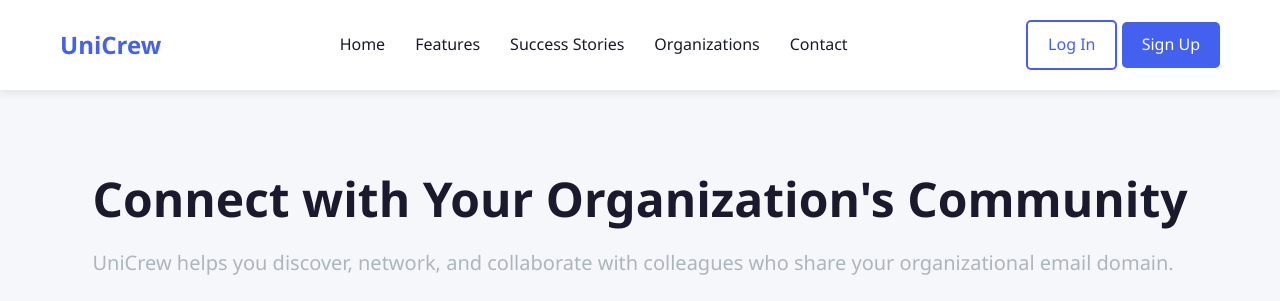
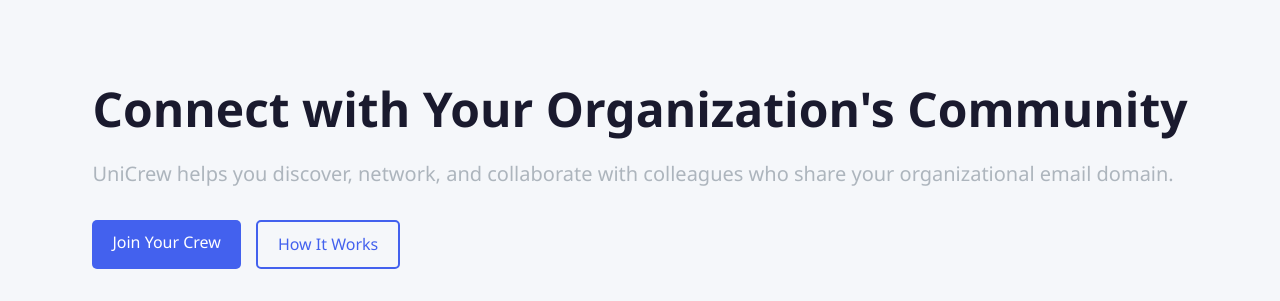
Before and after one commit to iamcool0090/home.exam24.xyz, a FastAPI app: template app/templates/index.html in a window 1280 px wide. Shown: the top 301 px of the page. Run offline with FastAPI, Linux system fonts and the light colour scheme; the template is opened without the code that fills it, so the values that code supplies are empty.

Commit message:
Changed to integrate layout

```diff
--- a/app/templates/index.html
+++ b/app/templates/index.html
@@ -1,3 +1,5 @@
+{% block content %}
+
 <!DOCTYPE html>
 <html lang="en">
 <head>
@@ -406,23 +408,7 @@
 <body>
     <header>
         <div class="container">
-            <nav>
-                <a href="#" class="logo">UniCrew</a>
-                <ul class="nav-links">
-                    <li><a href="#">Home</a></li>
-                    <li><a href="#">Features</a></li>
-                    <li><a href="#">Success Stories</a></li>
-                    <li><a href="#">Organizations</a></li>
-                    <li><a href="#">Contact</a></li>
-                </ul>
-                <div>
-                    <a href="#" class="btn btn-outline">Log In</a>
-                    <a href="#" class="btn btn-primary">Sign Up</a>
-                </div>
-                <button class="mobile-menu-btn">
-                    <i class="fas fa-bars"></i>
-                </button>
-            </nav>
+
         </div>
     </header>
 
@@ -603,3 +589,4 @@
     </script>
 </body>
 </html>
+{% endblock %}
```
